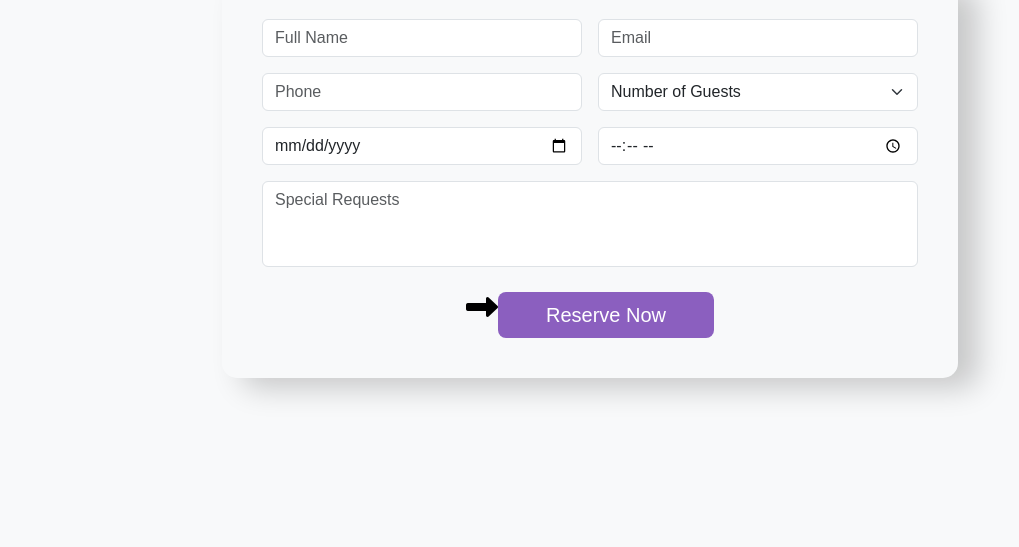
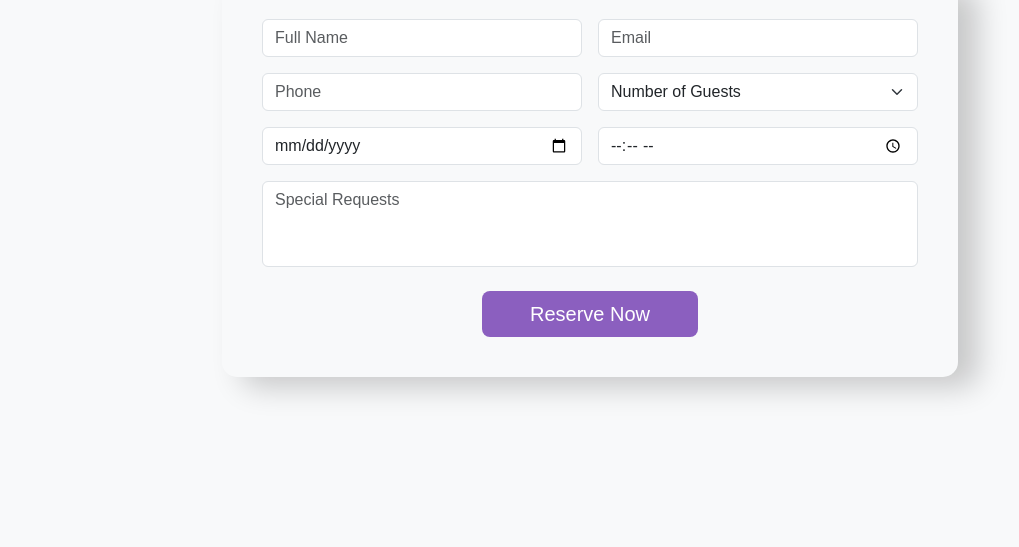
Before and after one commit to Hamdy-Tamer/Responsive-Restaurant-Website-Using-BootStrap, a plain HTML site: page index.html in a window 1280 px wide. Shown: the part 9650-10197 px from the top of the page, without its empty margins (50-1069 px from the left). Drawn offline with nearby package versions, Linux system fonts and the light colour scheme.

Commit message:
Update index.html

```diff
--- a/index.html
+++ b/index.html
@@ -2496,7 +2496,7 @@
                                 <textarea class="form-control" rows="3" placeholder="Special Requests"></textarea>
                             </div>
                             <div class="col-12 text-center mt-4">
-                                <i class="fa-solid fa-right-long text-black fa-2x"></i><button type="submit" class="btn btn-reservation text-white btn-lg px-5 border-0">Reserve Now</button>
+                                <button type="submit" class="btn btn-reservation text-white btn-lg px-5 border-0">Reserve Now</button>
                             </div>
                         </div>
                     </form>
```
